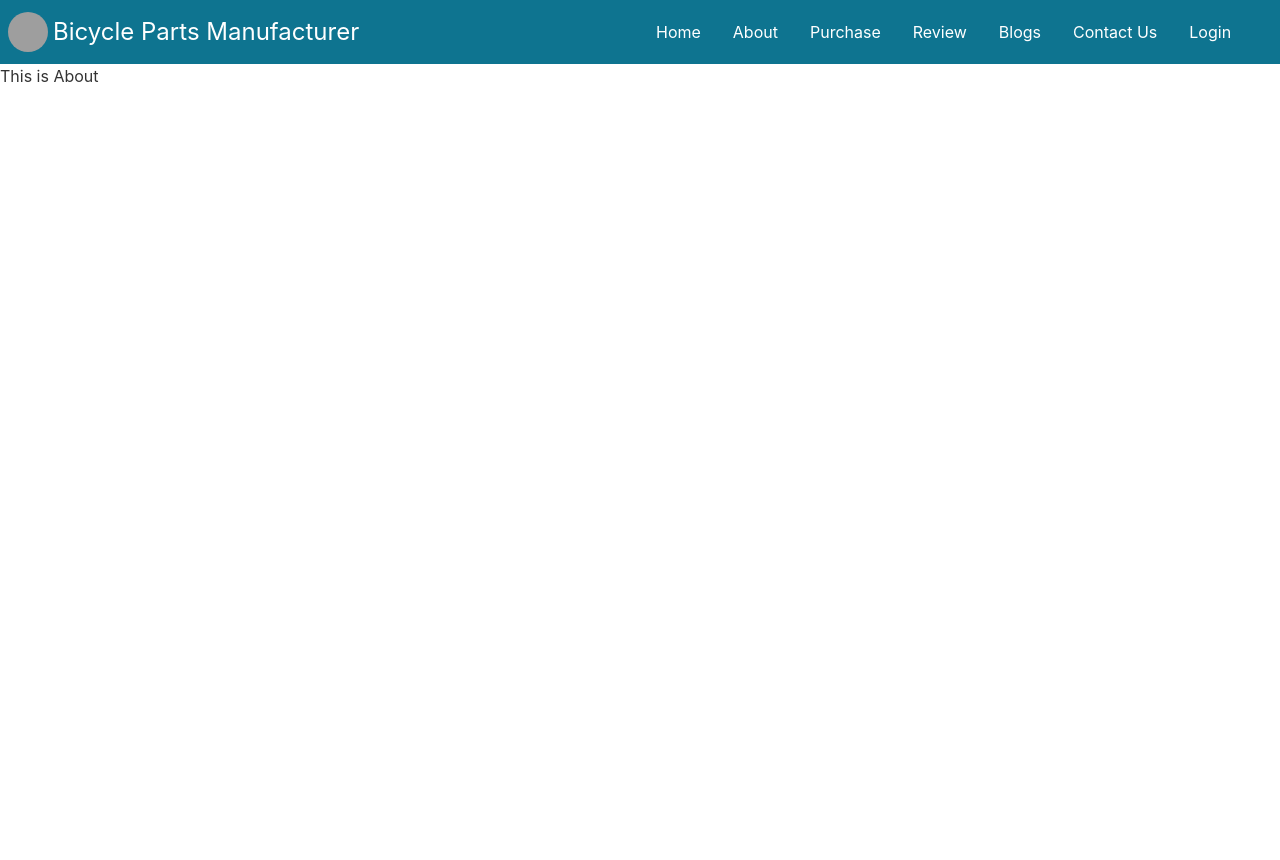
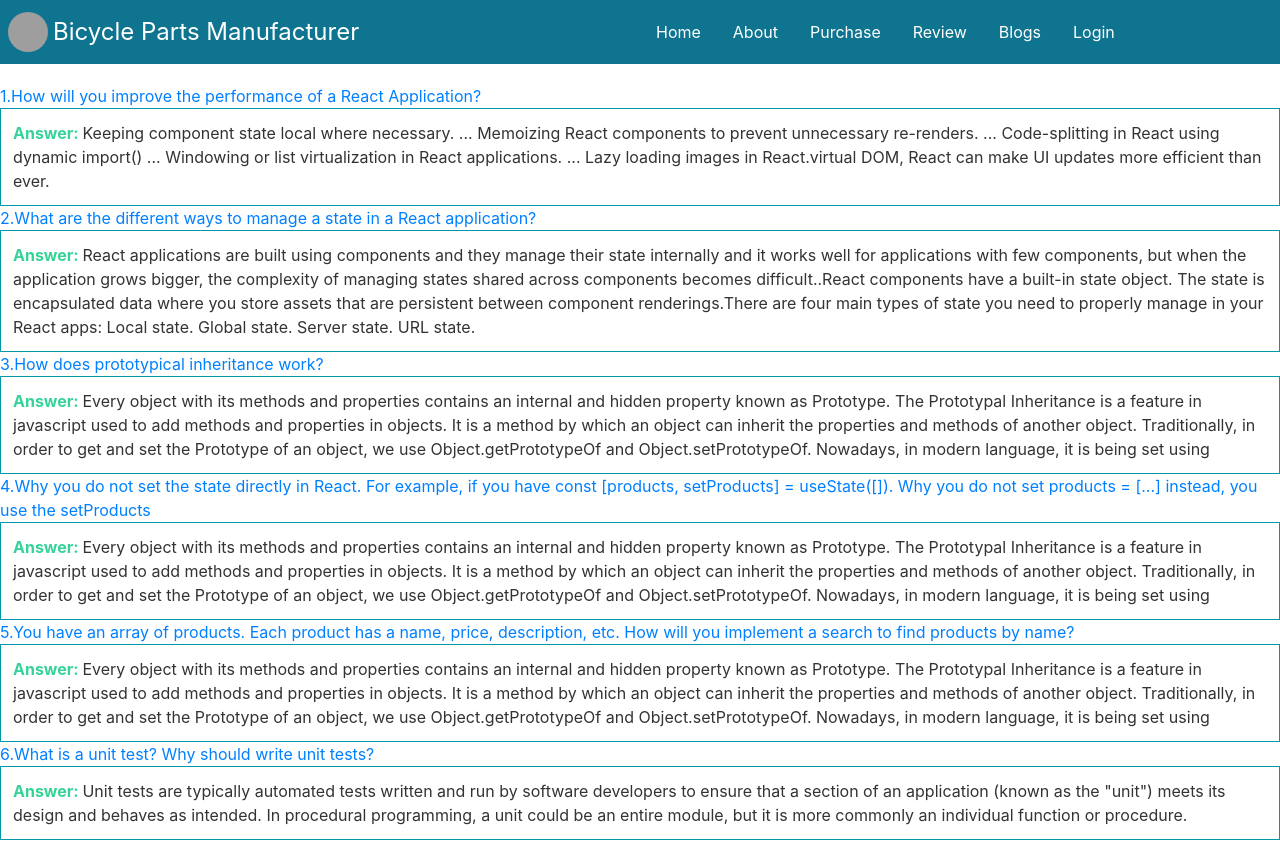
Before and after one commit to arshiha/manufacturer-client, a React (Create React App) app: page /about in a window 1280 px wide. Before the commit the page ends 800 px from the top, so only its background shows below. Built offline with nearby package versions, Linux system fonts and the light colour scheme; grey boxes are pictures that could not be loaded.

Commit message:
ans part added

```diff
--- a/src/Pages/About/About.js
+++ b/src/Pages/About/About.js
@@ -1,9 +1,110 @@
 import React from "react";
+import { Col, Container, Row } from "react-bootstrap";
 
 const About = () => {
   return (
     <div>
-      <h2>This is About</h2>
+      <Container>
+        <Row className="d-flex align-items-center my-5 ">
+          <Col md={6} xs={12}>
+            <h4 className="text-secondary">
+              1.How will you improve the performance of a React Application?
+            </h4>
+            <p className="border border-primary p-3">
+              <strong className="text-success">Answer: </strong>
+              Keeping component state local where necessary. ... Memoizing React
+              components to prevent unnecessary re-renders. ... Code-splitting
+              in React using dynamic import() ... Windowing or list
+              virtualization in React applications. ... Lazy loading images in
+              React.virtual DOM, React can make UI updates more efficient than
+              ever.
+            </p>
+          </Col>
+          <Col md={6} xs={12}>
+            <h4 className="text-secondary">
+              2.What are the different ways to manage a state in a React
+              application?
+            </h4>
+            <p className="border border-primary p-3 ">
+              <strong className="text-success">Answer: </strong>React
+              applications are built using components and they manage their
+              state internally and it works well for applications with few
+              components, but when the application grows bigger, the complexity
+              of managing states shared across components becomes
+              difficult..React components have a built-in state object. The
+              state is encapsulated data where you store assets that are
+              persistent between component renderings.There are four main types
+              of state you need to properly manage in your React apps: Local
+              state. Global state. Server state. URL state.
+            </p>
+          </Col>
+          <Col md={6} xs={12}>
+            <h4 className="text-secondary">
+              3.How does prototypical inheritance work?
+            </h4>
+            <p className="border border-primary p-3 ">
+              <strong className="text-success">Answer: </strong>Every object
+              with its methods and properties contains an internal and hidden
+              property known as Prototype. The Prototypal Inheritance is a
+              feature in javascript used to add methods and properties in
+              objects. It is a method by which an object can inherit the
+              properties and methods of another object. Traditionally, in order
+              to get and set the Prototype of an object, we use
+              Object.getPrototypeOf and Object.setPrototypeOf. Nowadays, in
+              modern language, it is being set using
+            </p>
+          </Col>
+          <Col md={6} xs={12}>
+            <h4 className="text-secondary">
+              4.Why you do not set the state directly in React. For example, if
+              you have const [products, setProducts] = useState([]). Why you do
+              not set products = [...] instead, you use the setProducts
+            </h4>
+            <p className="border border-primary p-3 ">
+              <strong className="text-success">Answer: </strong>Every object
+              with its methods and properties contains an internal and hidden
+              property known as Prototype. The Prototypal Inheritance is a
+              feature in javascript used to add methods and properties in
+              objects. It is a method by which an object can inherit the
+              properties and methods of another object. Traditionally, in order
+              to get and set the Prototype of an object, we use
+              Object.getPrototypeOf and Object.setPrototypeOf. Nowadays, in
+              modern language, it is being set using
+            </p>
+          </Col>
+          <Col md={6} xs={12}>
+            <h4 className="text-secondary">
+              5.You have an array of products. Each product has a name, price,
+              description, etc. How will you implement a search to find products
+              by name?
+            </h4>
+            <p className="border border-primary p-3 ">
+              <strong className="text-success">Answer: </strong>Every object
+              with its methods and properties contains an internal and hidden
+              property known as Prototype. The Prototypal Inheritance is a
+              feature in javascript used to add methods and properties in
+              objects. It is a method by which an object can inherit the
+              properties and methods of another object. Traditionally, in order
+              to get and set the Prototype of an object, we use
+              Object.getPrototypeOf and Object.setPrototypeOf. Nowadays, in
+              modern language, it is being set using
+            </p>
+          </Col>
+          <Col md={6} xs={12}>
+            <h4 className="text-secondary">
+              6.What is a unit test? Why should write unit tests?
+            </h4>
+            <p className="border border-primary p-3 ">
+              <strong className="text-success">Answer: </strong>Unit tests are
+              typically automated tests written and run by software developers
+              to ensure that a section of an application (known as the "unit")
+              meets its design and behaves as intended. In procedural
+              programming, a unit could be an entire module, but it is more
+              commonly an individual function or procedure.
+            </p>
+          </Col>
+        </Row>
+      </Container>
     </div>
   );
 };
--- a/src/Pages/Blog/Blog.js
+++ b/src/Pages/Blog/Blog.js
@@ -3,7 +3,7 @@ import React from "react";
 const Blog = () => {
   return (
     <div>
-      <h2>This is blogs</h2>
+      <h2>ght</h2>
     </div>
   );
 };
--- a/src/Pages/Shared/Navbar.js
+++ b/src/Pages/Shared/Navbar.js
@@ -20,9 +20,9 @@ const Navbar = () => {
       <li className="text-white">
         <Link to="/blogs">Blogs</Link>
       </li>
-      <li className="text-white">
+      {/* <li className="text-white">
         <Link to="/contact">Contact Us</Link>
-      </li>
+      </li> */}
       <li className="text-white">
         <Link to="/login">Login</Link>
       </li>
```
